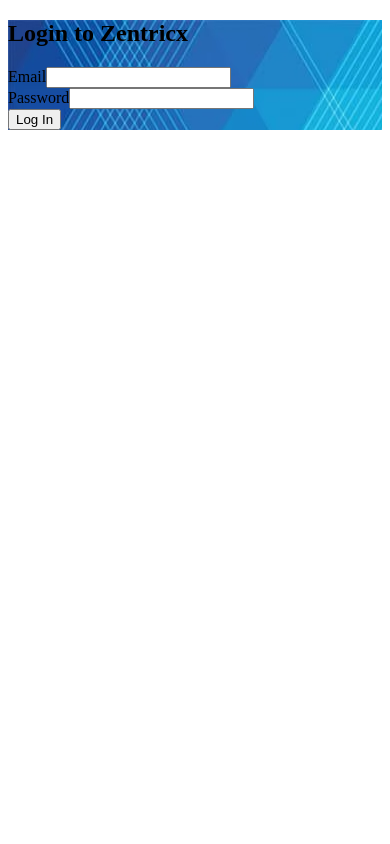
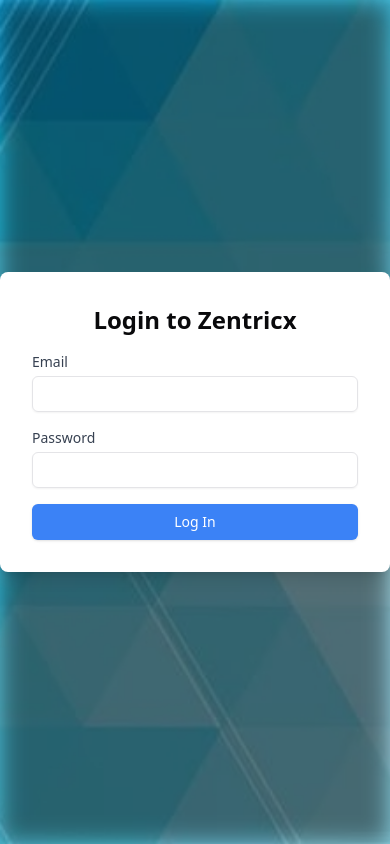
Before and after one commit to 2jmalvarez/soc, a Next.js app in the folder frontend/: page / in a window 390 px wide. Built offline with nearby package versions, Linux system fonts and the light colour scheme.

Commit message:
Refactor LoginCard y estilos globales; mejorar diseño y estructura de componentes, agregar clases de Tailwind CSS para responsividad

```diff
--- a/frontend/src/components/LoginCard.tsx
+++ b/frontend/src/components/LoginCard.tsx
@@ -4,7 +4,8 @@
 
 export const LoginCard = () => {
   return (
-    <div className="bg-white p-8 rounded-lg shadow-lg max-w-md w-full">
+    <div className="w-screen h-screen flex items-center justify-center">
+      <div className="bg-white p-8 rounded-lg shadow-lg w-full max-w-md">
         <h2 className="text-2xl font-semibold text-center mb-4">
           Login to Zentricx
         </h2>
@@ -35,5 +36,6 @@
           </Button>
         </form>
       </div>
+    </div>
   );
 };
--- a/frontend/src/globals.css
+++ b/frontend/src/globals.css
@@ -1,6 +1,7 @@
 @tailwind base;
 @tailwind components;
 @tailwind utilities;
+
 @layer base {
   :root {
     --background: 0 0% 100%;
@@ -56,11 +57,24 @@
     --chart-5: 340 75% 55%;
   }
 }
+
 @layer base {
   * {
     @apply border-border;
   }
+
+  html,
   body {
-    @apply bg-background text-foreground;
+    @apply bg-background text-foreground w-full h-full;
+    width: 100%;
+    height: 100%;
+    margin: 0;
+    padding: 0;
+  }
+
+  #__next {
+    @apply w-full h-full;
+    display: flex;
+    flex-direction: column;
   }
 }
--- a/frontend/src/layout.tsx
+++ b/frontend/src/layout.tsx
@@ -24,9 +24,9 @@
   children: React.ReactNode;
 }>) {
   return (
-    <html lang="en">
+    <html lang="en" className="w-full h-full ">
       <body
-        className={`${geistSans.variable} ${geistMono.variable} antialiased`}
+        className={`${geistSans.variable} ${geistMono.variable} antialiased  w-full h-full bg-slate-300`}
       >
         {children}
       </body>
--- a/frontend/src/pages/_app.tsx
+++ b/frontend/src/pages/_app.tsx
@@ -1,4 +1,7 @@
 import { AppProps } from "next/app";
+import "@/globals.css";
+
+// muchas horas
 
 function MyApp({ Component, pageProps }: AppProps) {
   return <Component {...pageProps} />;
--- a/frontend/tailwind.config.js
+++ b/frontend/tailwind.config.js
@@ -1,65 +1,66 @@
 import forms from "@tailwindcss/forms";
+import tailwindcssAnimate from "tailwindcss-animate";
 
 /** @type {import('tailwindcss').Config} */
 const tailwindConfig = {
   darkMode: ["class"],
   content: [
-    "./app/**/*.{js,ts,jsx,tsx}",
-    "./pages/**/*.{js,ts,jsx,tsx}",
-    "./components/**/*.{js,ts,jsx,tsx}",
+    "./src/**/*.{js,ts,jsx,tsx}",
+    "./src/pages/**/*.{js,ts,jsx,tsx}",
+    "./src/components/**/*.{js,ts,jsx,tsx}",
   ],
   theme: {
     extend: {
       borderRadius: {
-  			lg: 'var(--radius)',
-  			md: 'calc(var(--radius) - 2px)',
-  			sm: 'calc(var(--radius) - 4px)'
+        lg: "var(--radius)",
+        md: "calc(var(--radius) - 2px)",
+        sm: "calc(var(--radius) - 4px)",
       },
       colors: {
-  			background: 'hsl(var(--background))',
-  			foreground: 'hsl(var(--foreground))',
+        background: "hsl(var(--background))",
+        foreground: "hsl(var(--foreground))",
         card: {
-  				DEFAULT: 'hsl(var(--card))',
-  				foreground: 'hsl(var(--card-foreground))'
+          DEFAULT: "hsl(var(--card))",
+          foreground: "hsl(var(--card-foreground))",
         },
         popover: {
-  				DEFAULT: 'hsl(var(--popover))',
-  				foreground: 'hsl(var(--popover-foreground))'
+          DEFAULT: "hsl(var(--popover))",
+          foreground: "hsl(var(--popover-foreground))",
         },
         primary: {
-  				DEFAULT: 'hsl(var(--primary))',
-  				foreground: 'hsl(var(--primary-foreground))'
+          DEFAULT: "hsl(var(--primary))",
+          foreground: "hsl(var(--primary-foreground))",
         },
         secondary: {
-  				DEFAULT: 'hsl(var(--secondary))',
-  				foreground: 'hsl(var(--secondary-foreground))'
+          DEFAULT: "hsl(var(--secondary))",
+          foreground: "hsl(var(--secondary-foreground))",
         },
         muted: {
-  				DEFAULT: 'hsl(var(--muted))',
-  				foreground: 'hsl(var(--muted-foreground))'
+          DEFAULT: "hsl(var(--muted))",
+          foreground: "hsl(var(--muted-foreground))",
         },
         accent: {
-  				DEFAULT: 'hsl(var(--accent))',
-  				foreground: 'hsl(var(--accent-foreground))'
+          DEFAULT: "hsl(var(--accent))",
+          foreground: "hsl(var(--accent-foreground))",
         },
         destructive: {
-  				DEFAULT: 'hsl(var(--destructive))',
-  				foreground: 'hsl(var(--destructive-foreground))'
+          DEFAULT: "hsl(var(--destructive))",
+          foreground: "hsl(var(--destructive-foreground))",
         },
-  			border: 'hsl(var(--border))',
-  			input: 'hsl(var(--input))',
-  			ring: 'hsl(var(--ring))',
+        border: "hsl(var(--border))",
+        input: "hsl(var(--input))",
+        ring: "hsl(var(--ring))",
         chart: {
-  				'1': 'hsl(var(--chart-1))',
-  				'2': 'hsl(var(--chart-2))',
-  				'3': 'hsl(var(--chart-3))',
-  				'4': 'hsl(var(--chart-4))',
-  				'5': 'hsl(var(--chart-5))'
-  			}
-  		}
-  	}
+          1: "hsl(var(--chart-1))",
+          2: "hsl(var(--chart-2))",
+          3: "hsl(var(--chart-3))",
+          4: "hsl(var(--chart-4))",
+          5: "hsl(var(--chart-5))",
         },
-  plugins: [forms, require("tailwindcss-animate")],
+      },
+    },
+  },
+  plugins: [forms, tailwindcssAnimate],
 };
 
 export default tailwindConfig;
```
Also changed, not shown: frontend/components.json. Lines whose indentation alone changed are shown as unchanged.
